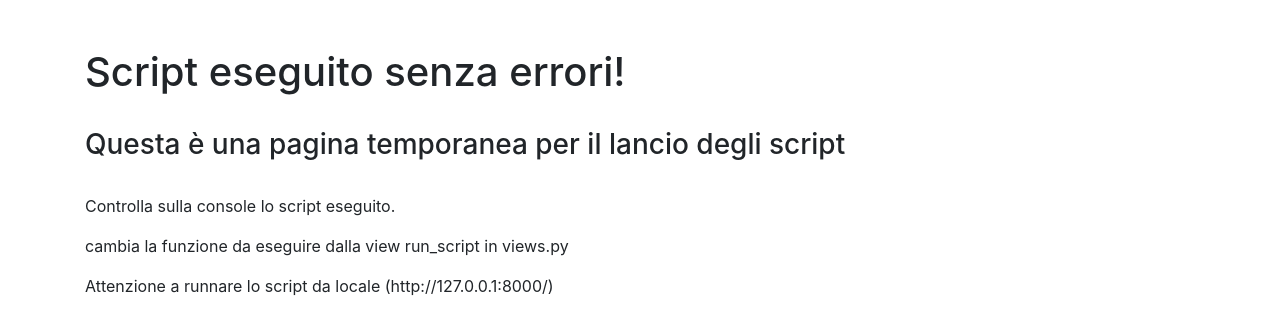
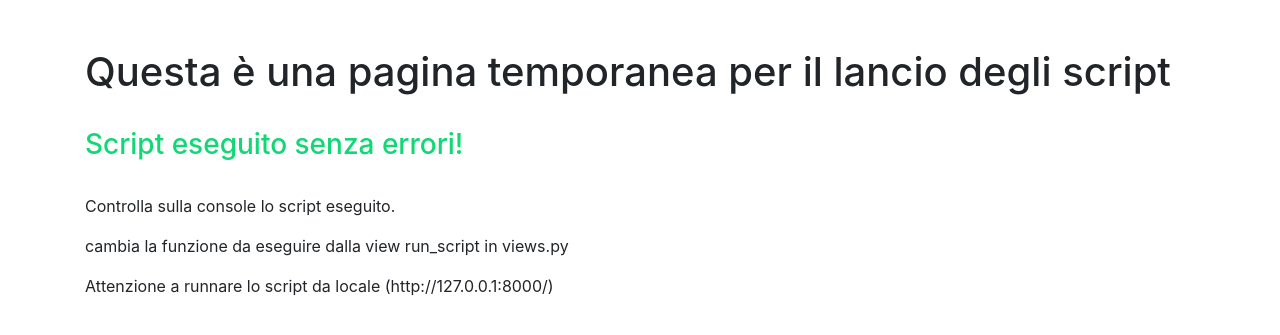
Before and after one commit to tommasosansone91/Metaglossario-Gestisco, a Django app: page /run_script in a window 1280 px wide. Shown: the part 56-391 px from the top of the page. Run offline with Django 3.2, Linux system fonts and the light colour scheme; data that the repository does not hold is empty; some libraries are stand-ins or nearby versions.

```diff
--- a/app_metaglossario/templates/run_script.html
+++ b/app_metaglossario/templates/run_script.html
@@ -2,11 +2,11 @@
 
 {% block content %}
 
-<h1>Script eseguito senza errori!</h1>
+<h1>Questa è una pagina temporanea per il lancio degli script</h1>
 
 <br>
 
-<h3>Questa è una pagina temporanea per il lancio degli script</h3>
+<h3 style="color:rgb(17, 216, 116)">Script eseguito senza errori!</h3>
 
 <br>
 
```
